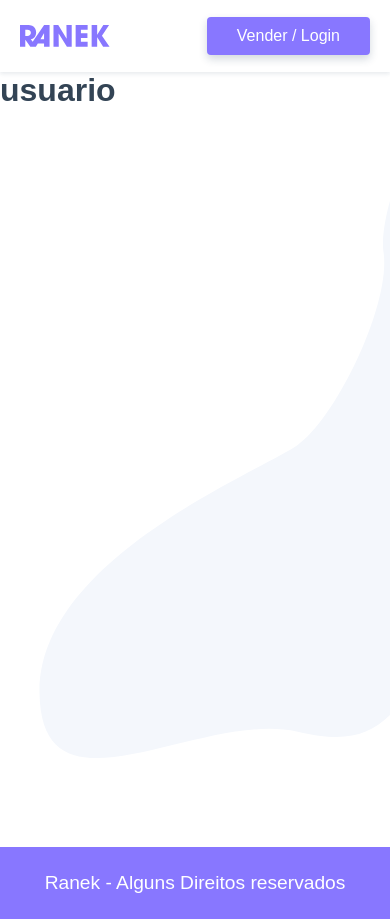
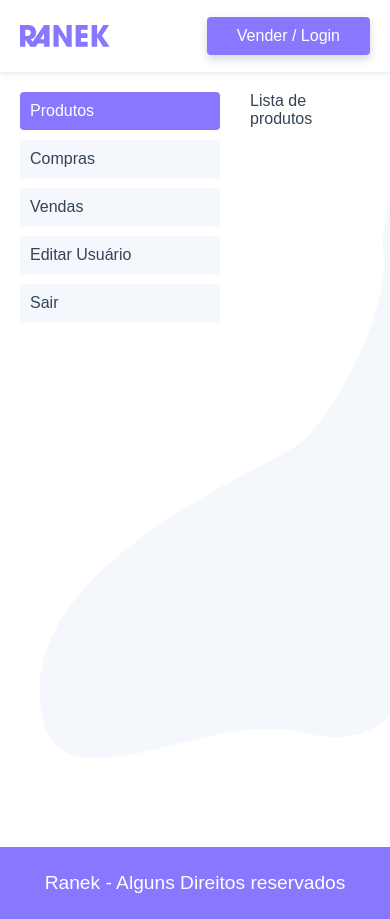
Before and after one commit to WellSantoss/ranek, a Vue app: page /usuario in a window 390 px wide. Built offline with nearby package versions, Linux system fonts and the light colour scheme.

Commit message:
router e estilo do menu do usuario logado

```diff
--- a/src/router/index.js
+++ b/src/router/index.js
@@ -1,42 +1,67 @@
-import Vue from "vue";
-import VueRouter from "vue-router";
-import Home from "@/views/Home.vue";
-import Produto from "@/views/Produto.vue";
-import Login from "@/views/Login.vue";
-import Usuario from "@/views/usuario/Usuario.vue";
+import Vue from 'vue';
+import VueRouter from 'vue-router';
+import Home from '@/views/Home.vue';
+import Produto from '@/views/Produto.vue';
+import Login from '@/views/Login.vue';
+import Usuario from '@/views/usuario/Usuario.vue';
+import UsuarioProdutos from '@/views/usuario/Produtos.vue';
+import UsuarioCompras from '@/views/usuario/Compras.vue';
+import UsuarioVendas from '@/views/usuario/Vendas.vue';
+import UsuarioEditar from '@/views/usuario/Editar.vue';
 
 Vue.use(VueRouter);
 
 const routes = [
   {
-    path: "/",
-    name: "home",
+    path: '/',
+    name: 'home',
     component: Home,
   },
   {
-    path: "/produto/:id",
-    name: "produto",
+    path: '/produto/:id',
+    name: 'produto',
     component: Produto,
     props: true,
   },
   {
-    path: "/login",
-    name: "login",
+    path: '/login',
+    name: 'login',
     component: Login,
   },
   {
-    path: "/usuario",
-    name: "usuario",
+    path: '/usuario',
     component: Usuario,
+    children: [
+      {
+        path: '',
+        name: 'usuario',
+        component: UsuarioProdutos,
+      },
+      {
+        path: 'compras',
+        name: 'compras',
+        component: UsuarioCompras,
+      },
+      {
+        path: 'vendas',
+        name: 'vendas',
+        component: UsuarioVendas,
+      },
+      {
+        path: 'editar',
+        name: 'usuario-editar',
+        component: UsuarioEditar,
+      },
+    ],
   },
 ];
 
 const router = new VueRouter({
-  mode: "history",
+  mode: 'history',
   base: process.env.BASE_URL,
   routes,
   scrollBehavior() {
-    return window.scrollTo({ top: 0, behavior: "smooth" });
+    return window.scrollTo({ top: 0, behavior: 'smooth' });
   },
 });
 
--- a/src/store/index.js
+++ b/src/store/index.js
@@ -1,6 +1,6 @@
-import Vue from "vue";
-import Vuex from "vuex";
-import { api } from "@/services.js";
+import Vue from 'vue';
+import Vuex from 'vuex';
+import { api } from '@/services.js';
 
 Vue.use(Vuex);
 
@@ -8,16 +8,16 @@
   state: {
     login: false,
     usuario: {
-      id: "",
-      nome: "",
-      email: "",
-      senha: "",
-      cep: "",
-      rua: "",
-      numero: "",
-      bairro: "",
-      cidade: "",
-      estado: "",
+      id: '',
+      nome: '',
+      email: '',
+      senha: '',
+      cep: '',
+      rua: '',
+      numero: '',
+      bairro: '',
+      cidade: '',
+      estado: '',
     },
   },
   mutations: {
@@ -31,13 +31,29 @@
   actions: {
     getUsuario(context, payload) {
       return api.get(`/usuario/${payload}`).then((r) => {
-        context.commit("UPDATE_USUARIO", r.data);
-        context.commit("UPDADE_LOGIN", true);
+        context.commit('UPDATE_USUARIO', r.data);
+        context.commit('UPDADE_LOGIN', true);
       });
     },
     criarUsuario(context, payload) {
-      context.commit("UPDATE_USUARIO", { id: payload.email });
+      context.commit('UPDATE_USUARIO', { id: payload.email });
       return api.post(`/usuario`, payload);
+    },
+    deslogarUsuario(context) {
+      context.commit('UPDATE_USUARIO', {
+        id: '',
+        nome: '',
+        email: '',
+        senha: '',
+        cep: '',
+        rua: '',
+        numero: '',
+        bairro: '',
+        cidade: '',
+        estado: '',
+      });
+
+      context.commit('UPDADE_LOGIN', false);
     },
   },
 });
--- /dev/null
+++ b/src/views/usuario/Compras.vue
@@ -0,0 +1,9 @@
+<template>
+  <p>Lista de compras</p>
+</template>
+
+<script>
+export default {};
+</script>
+
+<style></style>
--- /dev/null
+++ b/src/views/usuario/Editar.vue
@@ -0,0 +1,9 @@
+<template>
+  <p>Editar</p>
+</template>
+
+<script>
+export default {};
+</script>
+
+<style></style>
--- /dev/null
+++ b/src/views/usuario/Produtos.vue
@@ -0,0 +1,9 @@
+<template>
+  <p>Lista de produtos</p>
+</template>
+
+<script>
+export default {};
+</script>
+
+<style></style>
--- a/src/views/usuario/Usuario.vue
+++ b/src/views/usuario/Usuario.vue
@@ -1,11 +1,76 @@
 <template>
-  <h1>usuario</h1>
+  <section class="usuario">
+    <nav class="sidenav">
+      <ul>
+        <li><router-link :to="{ name: 'usuario' }">Produtos</router-link></li>
+        <li><router-link :to="{ name: 'compras' }">Compras</router-link></li>
+        <li><router-link :to="{ name: 'vendas' }">Vendas</router-link></li>
+        <li>
+          <router-link :to="{ name: 'usuario-editar' }"
+            >Editar Usuário</router-link
+          >
+        </li>
+        <li><button @click="deslogar">Sair</button></li>
+      </ul>
+    </nav>
+    <transition mode="out-in">
+      <router-view></router-view>
+    </transition>
+  </section>
 </template>
 
 <script>
 export default {
-  nome: "Usuario",
+  name: 'Usuario',
+  methods: {
+    deslogar() {
+      this.$store.dispatch('deslogarUsuario');
+      this.$router.push({ name: 'login' });
+    },
+  },
 };
 </script>
 
-<style></style>
+<style scoped>
+.usuario {
+  display: grid;
+  grid-template-columns: minmax(140px, 200px) 1fr;
+  max-width: 900px;
+  margin: 40px auto;
+  gap: 30px;
+  padding: 20px;
+}
+
+.sidenav a,
+.sidenav button {
+  padding: 10px;
+  display: block;
+  background: #f4f7fc;
+  margin-bottom: 10px;
+  border-radius: 4px;
+}
+
+.sidenav a.router-link-exact-active,
+.sidenav a:hover,
+.sidenav button:hover {
+  background: #87f;
+  color: #fff;
+}
+
+.sidenav button {
+  border: none;
+  width: 100%;
+  font-size: 1rem;
+  text-align: left;
+  font-family: Arial, Helvetica, sans-serif;
+  cursor: pointer;
+  color: #345;
+}
+
+@media screen and (max-width: 500px) {
+  .usuario {
+    grid-template-columns: 1rf;
+    margin: 0px auto;
+  }
+}
+</style>
--- /dev/null
+++ b/src/views/usuario/Vendas.vue
@@ -0,0 +1,9 @@
+<template>
+  <p>Lista de vendas</p>
+</template>
+
+<script>
+export default {};
+</script>
+
+<style></style>
```
